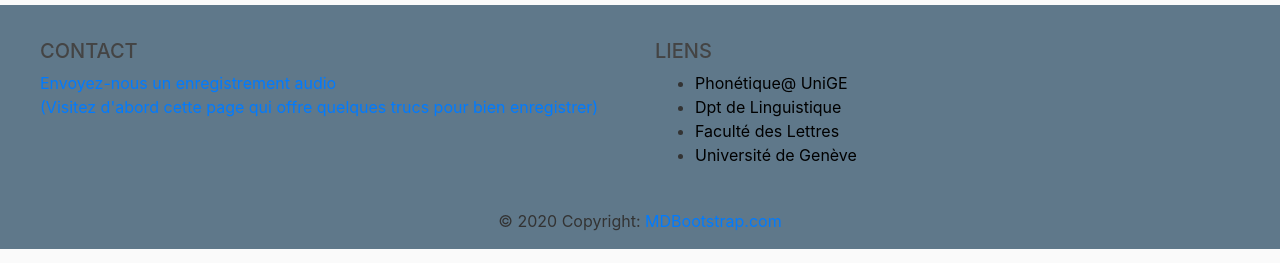
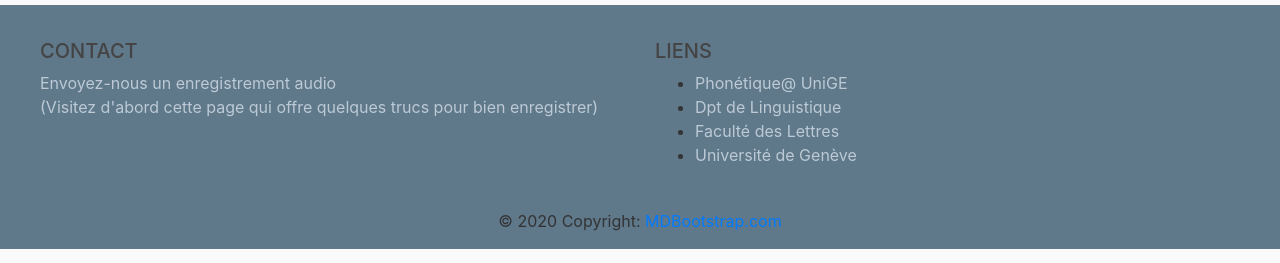
Before and after one commit to ConstiDami/ProjetPetitPrince, a Flask app: page /carte in a window 1280 px wide. Shown: the part 537-800 px from the top of the page. Run offline with Flask 2, Linux system fonts and the light colour scheme; some libraries are stand-ins or nearby versions.

Commit message:
couleurs liens & boutons

```diff
--- a/Prince2020/static/stylesheets/main.css
+++ b/Prince2020/static/stylesheets/main.css
@@ -47,6 +47,12 @@ div.column {
   padding:20px;
   margin:auto;
 }
+.buttons {
+  margin:auto;
+  display:block;
+  width: auto;
+  padding:30px;
+}
 /* Clear floats after the columns */
 .row:after {
   content: "";
@@ -80,5 +86,5 @@ div.column {
 
 /*liens*/
 .text-my-own-color {
-  color: black !important; // Define your own color in your CSS
+  color: #bccad6 !important; // Define your own color in your CSS
 }
--- a/Prince2020/templates/home.html
+++ b/Prince2020/templates/home.html
@@ -21,8 +21,10 @@
       </div>
     </div>
   </div>
-
-
+  <div class="buttons">
+    <button type="button" class="btn btn-dark bg-steel">Afficher la liste des langues</button>
+    <button type="button" class="btn btn-dark bg-steel">Afficher la carte du monde</button>
+    <button type="button" class="btn btn-dark bg-steel">Afficher l'arbre hiérarchique des groupes de langues</button>
 
   </div>
 {% endblock content%}
--- a/Prince2020/templates/layout.html
+++ b/Prince2020/templates/layout.html
@@ -49,10 +49,10 @@
               <h5 class="text-uppercase">Contact</h5>
 
 
-              <a href=mailto:jeanphilippegoldman@gmail.com>Envoyez-nous un enregistrement audio</a>
+              <a class="text-my-own-color" href=mailto:jeanphilippegoldman@gmail.com>Envoyez-nous un enregistrement audio</a>
               <br>
               <!--record.php à ajouter!-->
-              <a href=record.php>(Visitez d'abord cette page qui offre quelques trucs pour bien enregistrer)</a><br>
+              <a class="text-my-own-color" href=record.php>(Visitez d'abord cette page qui offre quelques trucs pour bien enregistrer)</a><br>
 
             </div>
             <!-- Grid column -->
```
